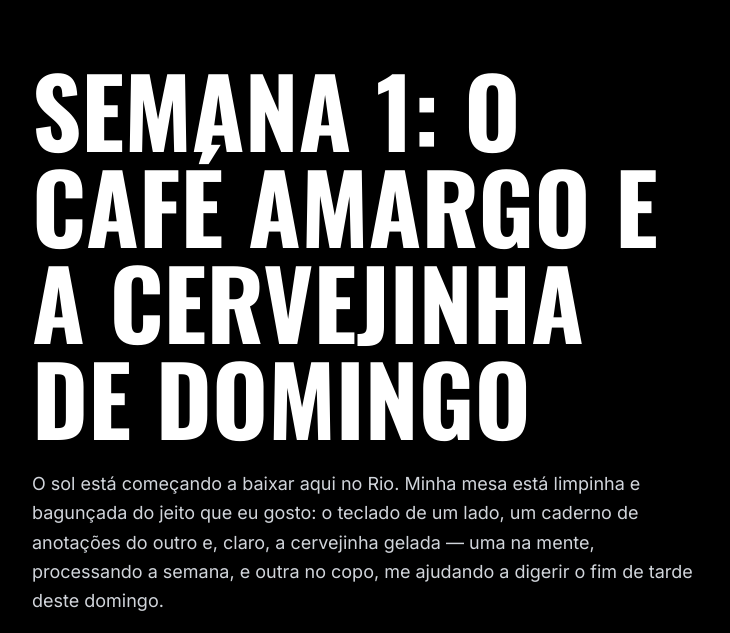
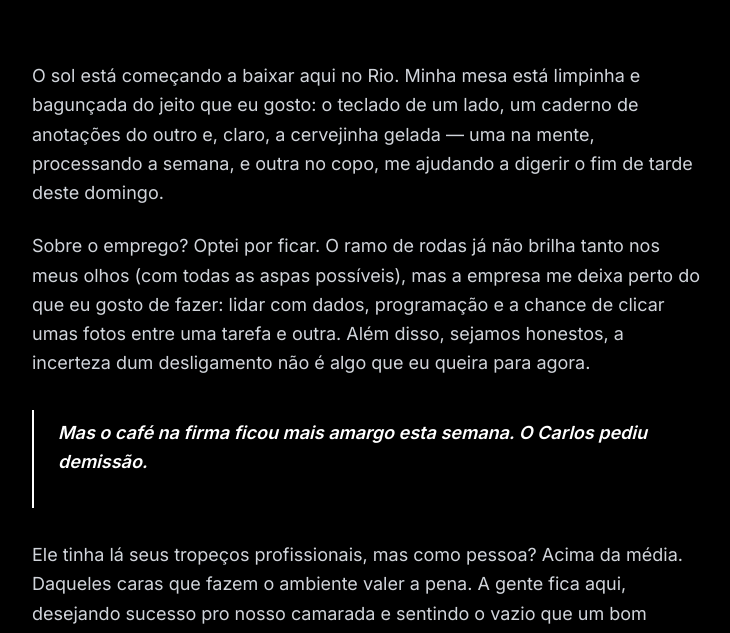
Before and after one commit to ivanfrancajunior/i.frme, an Astro site: page /posts/semana-1-digerindo-o-fim-de-tarde in a window 1280 px wide. Shown: the part 607-1240 px from the top of the page, without its empty margins (272-1002 px from the left). Built offline with nearby package versions, Linux system fonts and the light colour scheme; Astro itself is replaced by a stand-in of ours.

Commit message:
fix/ remove a doble title in the doc

```diff
--- a/src/content/posts/Semana-1-Digerindo-o-Fim-de-Tarde.mdx
+++ b/src/content/posts/Semana-1-Digerindo-o-Fim-de-Tarde.mdx
@@ -15,8 +15,6 @@ import img05 from "../../assets/posts/w1/10.50.60.jpeg";
 import img06 from "../../assets/posts/w1/10.50.61.jpeg";
 import img07 from "../../assets/posts/w1/10.50.62.jpeg";
 import img08 from "../../assets/posts/w1/10.50.63.jpeg";
-
-# Semana 1: O Café Amargo e a Cervejinha de Domingo
 
 O sol está começando a baixar aqui no Rio. Minha mesa está limpinha e bagunçada do jeito que eu gosto: o teclado de um lado, um caderno de anotações do outro e, claro, a cervejinha gelada — uma na mente, processando a semana, e outra no copo, me ajudando a digerir o fim de tarde deste domingo.
 
```
